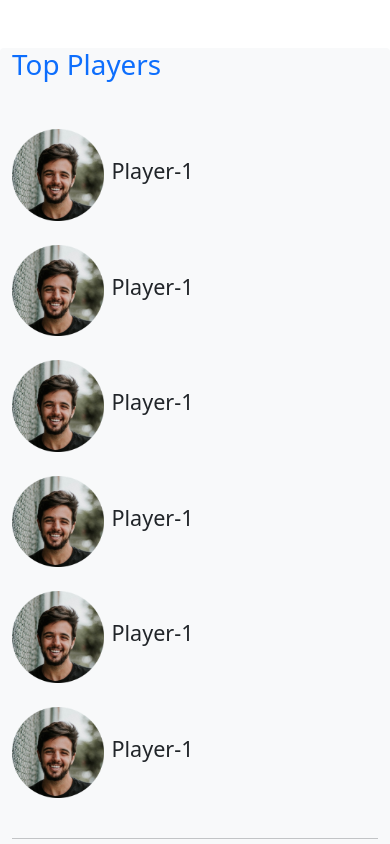
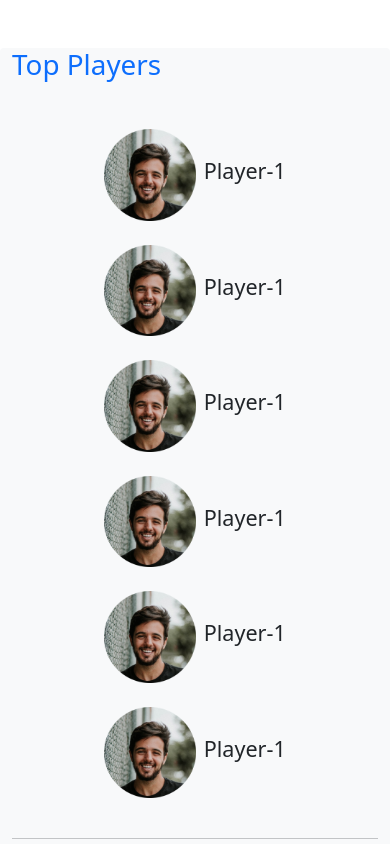
Before and after one commit to fazlerabbytalukder/leader-board-bootstrap, a plain HTML site: page index.html in a window 390 px wide. Shown: the top 844 px of the page. Drawn offline with nearby package versions, Linux system fonts and the light colour scheme.

Commit message:
player responsive

```diff
--- a/index.html
+++ b/index.html
@@ -25,27 +25,27 @@
     <section class="container bg-light mt-5 rounded">
         <h1 class="mb-5 text-primary">Top Players</h1>
         <div class="row">
-            <div class="col-lg-4 col-md-6 d-flex align-items-center mb-4">
+            <div class="col-lg-4 col-md-6 d-flex align-items-center justify-content-center mb-4">
                 <img class="w-25 me-2" src="./images/players/player-1.png" alt="">
                 <h4>Player-1</h4>
             </div>
-            <div class="col-lg-4 col-md-6 d-flex align-items-center mb-4">
+            <div class="col-lg-4 col-md-6 d-flex align-items-center justify-content-center mb-4">
                 <img class="w-25 me-2" src="./images/players/player-1.png" alt="">
                 <h4>Player-1</h4>
             </div>
-            <div class="col-lg-4 col-md-6 d-flex align-items-center mb-4">
+            <div class="col-lg-4 col-md-6 d-flex align-items-center justify-content-center mb-4">
                 <img class="w-25 me-2" src="./images/players/player-1.png" alt="">
                 <h4>Player-1</h4>
             </div>
-            <div class="col-lg-4 col-md-6 d-flex align-items-center mb-4">
+            <div class="col-lg-4 col-md-6 d-flex align-items-center justify-content-center mb-4">
                 <img class="w-25 me-2" src="./images/players/player-1.png" alt="">
                 <h4>Player-1</h4>
             </div>
-            <div class="col-lg-4 col-md-6 d-flex align-items-center mb-4">
+            <div class="col-lg-4 col-md-6 d-flex align-items-center justify-content-center mb-4">
                 <img class="w-25 me-2" src="./images/players/player-1.png" alt="">
                 <h4>Player-1</h4>
             </div>
-            <div class="col-lg-4 col-md-6 d-flex align-items-center mb-4">
+            <div class="col-lg-4 col-md-6 d-flex align-items-center justify-content-center mb-4">
                 <img class="w-25 me-2" src="./images/players/player-1.png" alt="">
                 <h4>Player-1</h4>
             </div>
@@ -57,28 +57,28 @@
             <div class="col-12">
                 <h1 class="mb-5 text-primary">Top Blog</h1>
             </div>
-            <div class="col-lg-6 col-md-6 col-sm-12 d-flex align-items-center mb-4">
+            <div class="col-lg-6 col-md-6 col-sm-12 d-flex align-items-center justify-content-center mb-4">
                 <img class="w-50 me-3" src="./images/blogs/blog-1.png" alt="">
                 <div class="text-part">
                     <h4>13 of My Favorite UI/UX Goodies</h4>
                     <p>By <span>Jemy</span></p>
                 </div>
             </div>
-            <div class="col-lg-6 col-md-6 col-sm-12 d-flex align-items-center mb-4">
+            <div class="col-lg-6 col-md-6 col-sm-12 d-flex align-items-center justify-content-center mb-4">
                 <img class="w-50 me-3" src="./images/blogs/blog-1.png" alt="">
                 <div class="text-part">
                     <h4>13 of My Favorite UI/UX Goodies</h4>
                     <p>By <span>Jemy</span></p>
                 </div>
             </div>
-            <div class="col-lg-6 col-md-6 col-sm-12 d-flex align-items-center mb-4">
+            <div class="col-lg-6 col-md-6 col-sm-12 d-flex align-items-center justify-content-center mb-4">
                 <img class="w-50 me-3" src="./images/blogs/blog-1.png" alt="">
                 <div class="text-part">
                     <h4>13 of My Favorite UI/UX Goodies</h4>
                     <p>By <span>Jemy</span></p>
                 </div>
             </div>
-            <div class="col-lg-6 col-md-6 col-sm-12 d-flex align-items-center mb-4">
+            <div class="col-lg-6 col-md-6 col-sm-12 d-flex align-items-center justify-content-center mb-4">
                 <img class="w-50 me-3" src="./images/blogs/blog-1.png" alt="">
                 <div class="text-part">
                     <h4>13 of My Favorite UI/UX Goodies</h4>
```
